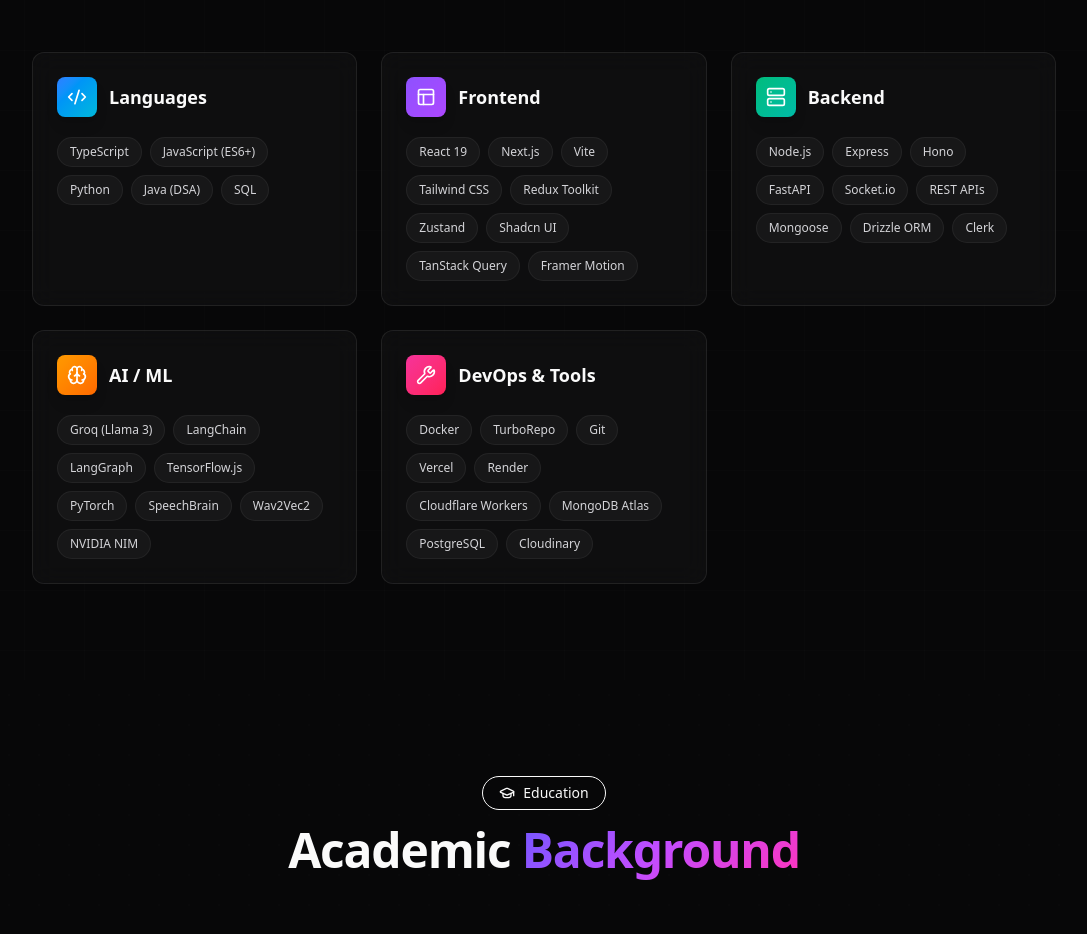
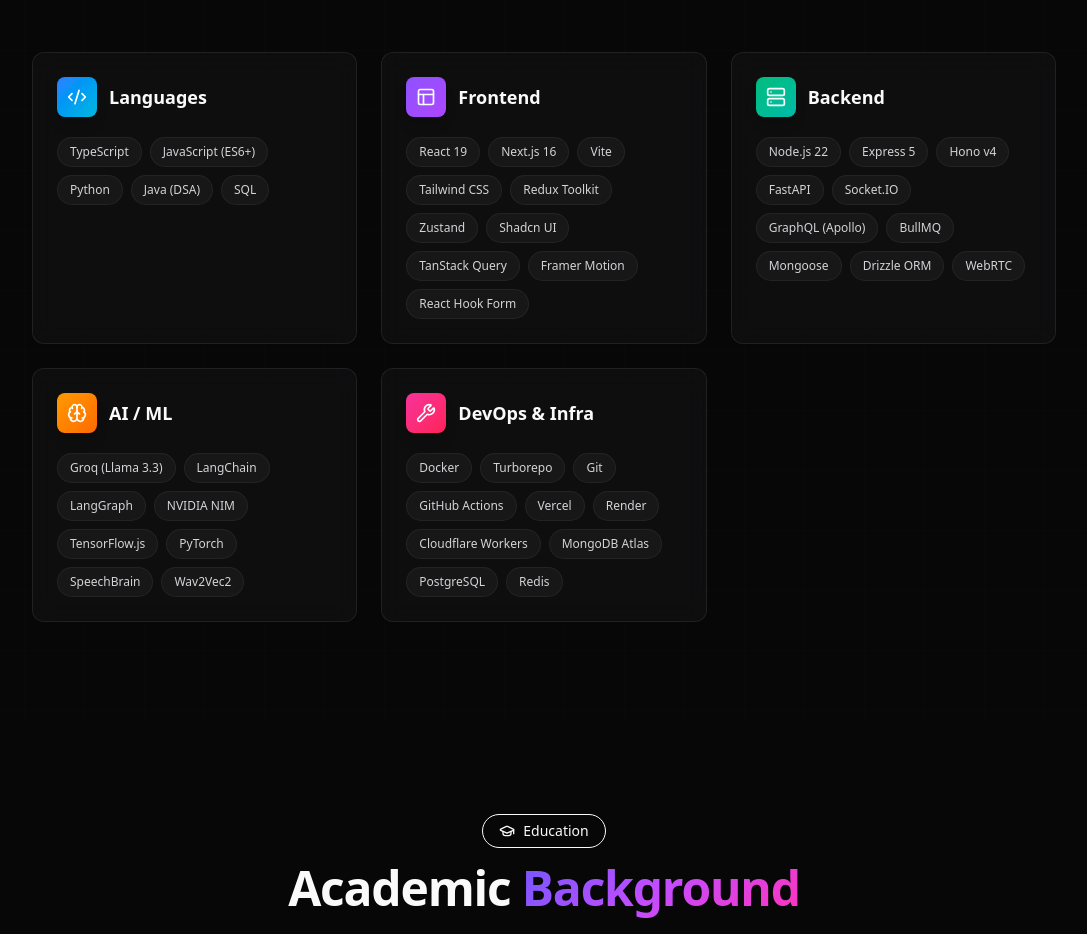
Before and after one commit to theunstopabble/gautam_portfolio, a Next.js app: page / in a window 1280 px wide. Shown: the part 4680-5614 px from the top of the page, without its empty margins (96-1183 px from the left). Built offline with nearby package versions, Linux system fonts and the light colour scheme.

Commit message:
update: skills section with accurate tech from all 4 projects (versions, BullMQ, GraphQL, WebRTC, Redis)

```diff
--- a/src/components/home/Skills.tsx
+++ b/src/components/home/Skills.tsx
@@ -17,7 +17,7 @@ const skillCategories = [
     color: "from-violet-500 to-purple-500",
     skills: [
       "React 19",
-      "Next.js",
+      "Next.js 16",
       "Vite",
       "Tailwind CSS",
       "Redux Toolkit",
@@ -25,6 +25,7 @@ const skillCategories = [
       "Shadcn UI",
       "TanStack Query",
       "Framer Motion",
+      "React Hook Form",
     ],
   },
   {
@@ -32,15 +33,16 @@ const skillCategories = [
     icon: Server,
     color: "from-emerald-500 to-teal-500",
     skills: [
-      "Node.js",
-      "Express",
-      "Hono",
+      "Node.js 22",
+      "Express 5",
+      "Hono v4",
       "FastAPI",
-      "Socket.io",
-      "REST APIs",
+      "Socket.IO",
+      "GraphQL (Apollo)",
+      "BullMQ",
       "Mongoose",
       "Drizzle ORM",
-      "Clerk",
+      "WebRTC",
     ],
   },
   {
@@ -48,30 +50,31 @@ const skillCategories = [
     icon: Brain,
     color: "from-amber-500 to-orange-500",
     skills: [
-      "Groq (Llama 3)",
+      "Groq (Llama 3.3)",
       "LangChain",
       "LangGraph",
+      "NVIDIA NIM",
       "TensorFlow.js",
       "PyTorch",
       "SpeechBrain",
       "Wav2Vec2",
-      "NVIDIA NIM",
     ],
   },
   {
-    title: "DevOps & Tools",
+    title: "DevOps & Infra",
     icon: Wrench,
     color: "from-pink-500 to-rose-500",
     skills: [
       "Docker",
-      "TurboRepo",
+      "Turborepo",
       "Git",
+      "GitHub Actions",
       "Vercel",
       "Render",
       "Cloudflare Workers",
       "MongoDB Atlas",
       "PostgreSQL",
-      "Cloudinary",
+      "Redis",
     ],
   },
 ];
```
